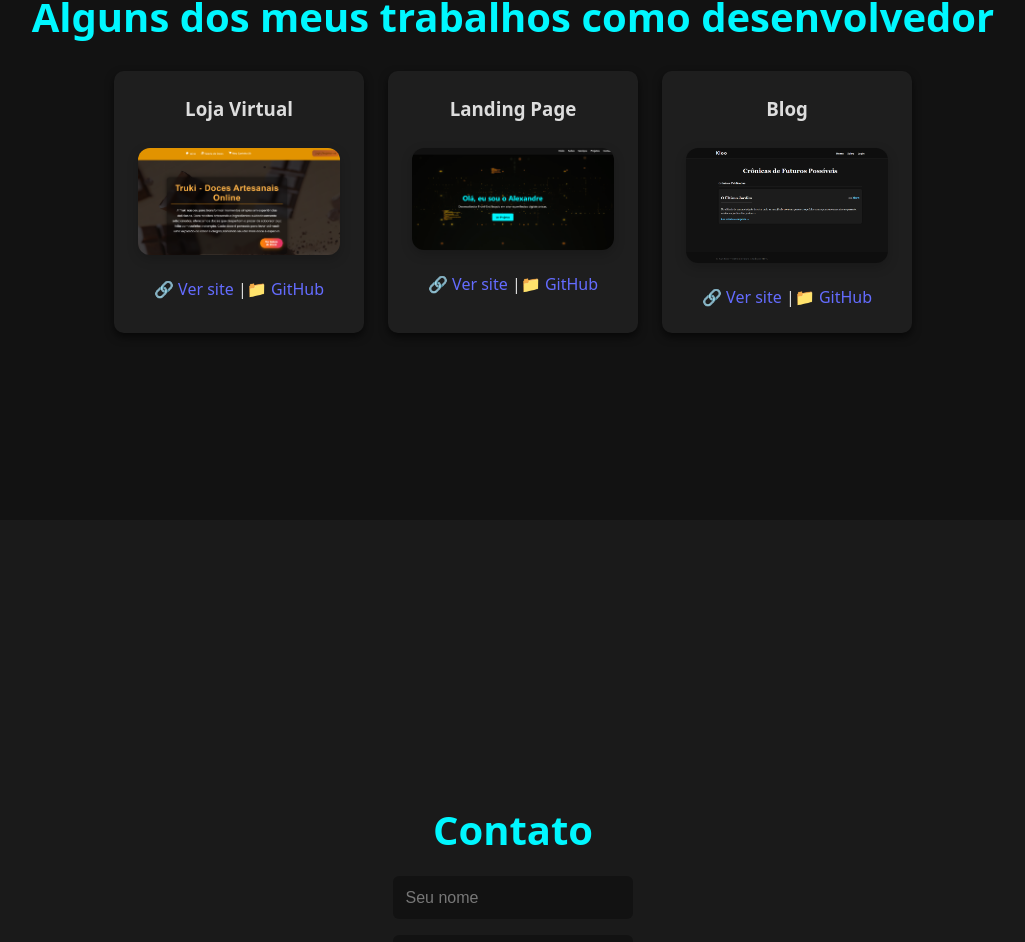
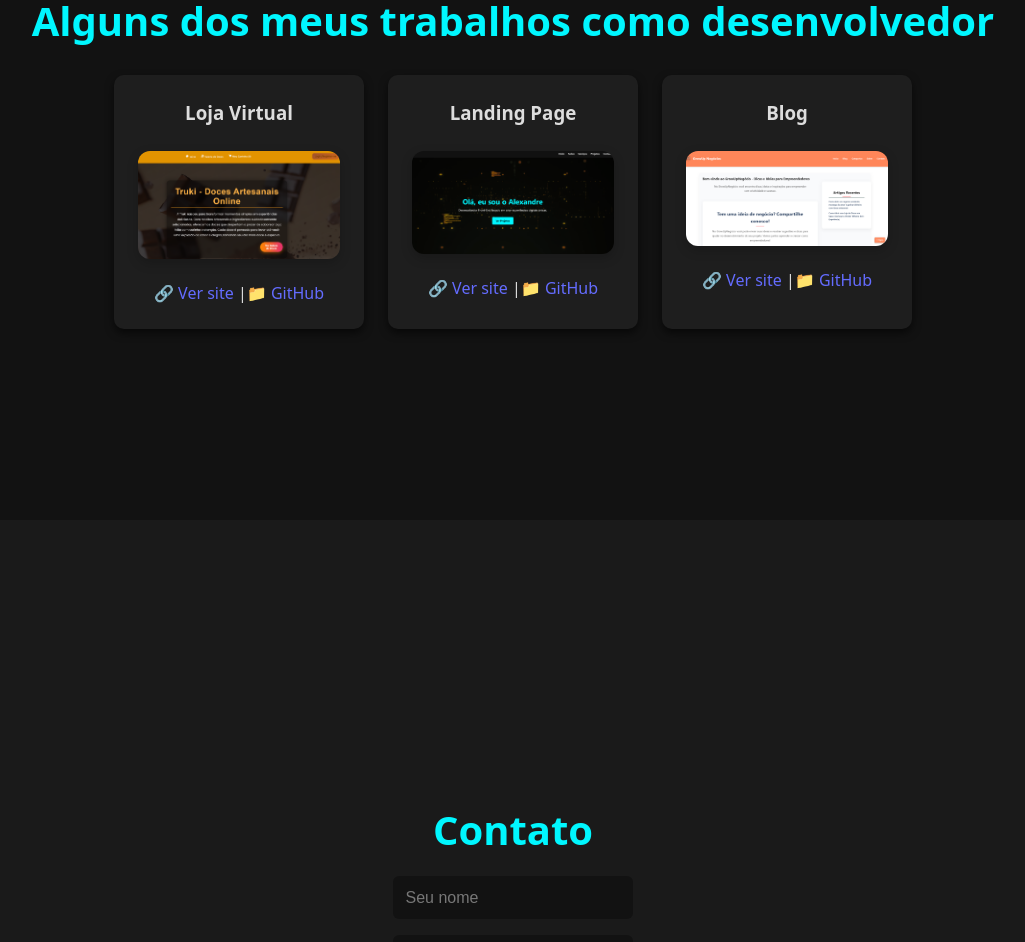
Before and after one commit to AlexandreMoreiraC/marswebsite, a React (Vite) app: page / in a window 1280 px wide. Shown: the part 2680-3622 px from the top of the page, without its empty margins (127-1152 px from the left). Built offline with nearby package versions, Linux system fonts and the light colour scheme.

Commit message:
Atualizacao projetos

```diff
--- a/src/pages/Home.jsx
+++ b/src/pages/Home.jsx
@@ -91,16 +91,16 @@ export default function Home() {
             <a href="https://github.com/AlexandreMoreiraC/meu-portfolio" target="_blank" rel="noopener noreferrer">📁 GitHub</a>
           </div>
 
-           <div className="project-card">
+        <div className="project-card">
             <h3>Blog</h3>
             <br />
-            <img src="/kloo.png" alt="Blog" className="project-image" />
-            <a href="https://kloo-blog.vercel.app/" target="_blank" rel="noopener noreferrer">🔗 Ver site</a> |
-            <a href="https://github.com/AlexandreMoreiraC/KlooBlog" target="_blank" rel="noopener noreferrer">📁 GitHub</a>
+            <img src="/blog.png" alt="Blog" className="project-image" />
+            <a href="https://grow-up-neg-cios.vercel.app" target="_blank" rel="noopener noreferrer">🔗 Ver site</a> |
+            <a href="https://github.com/AlexandreMoreiraC/GrowUpNeg-cios" target="_blank" rel="noopener noreferrer">📁 GitHub</a>
           </div>
-        </div>
+          </div>
+
       </section>
-
       <section id="contato" className="contact">
         <h2>Contato</h2>
         <form ref={form} className="contact-form" onSubmit={sendEmail}>
```
Also changed, not shown: public/blog.png (added).
